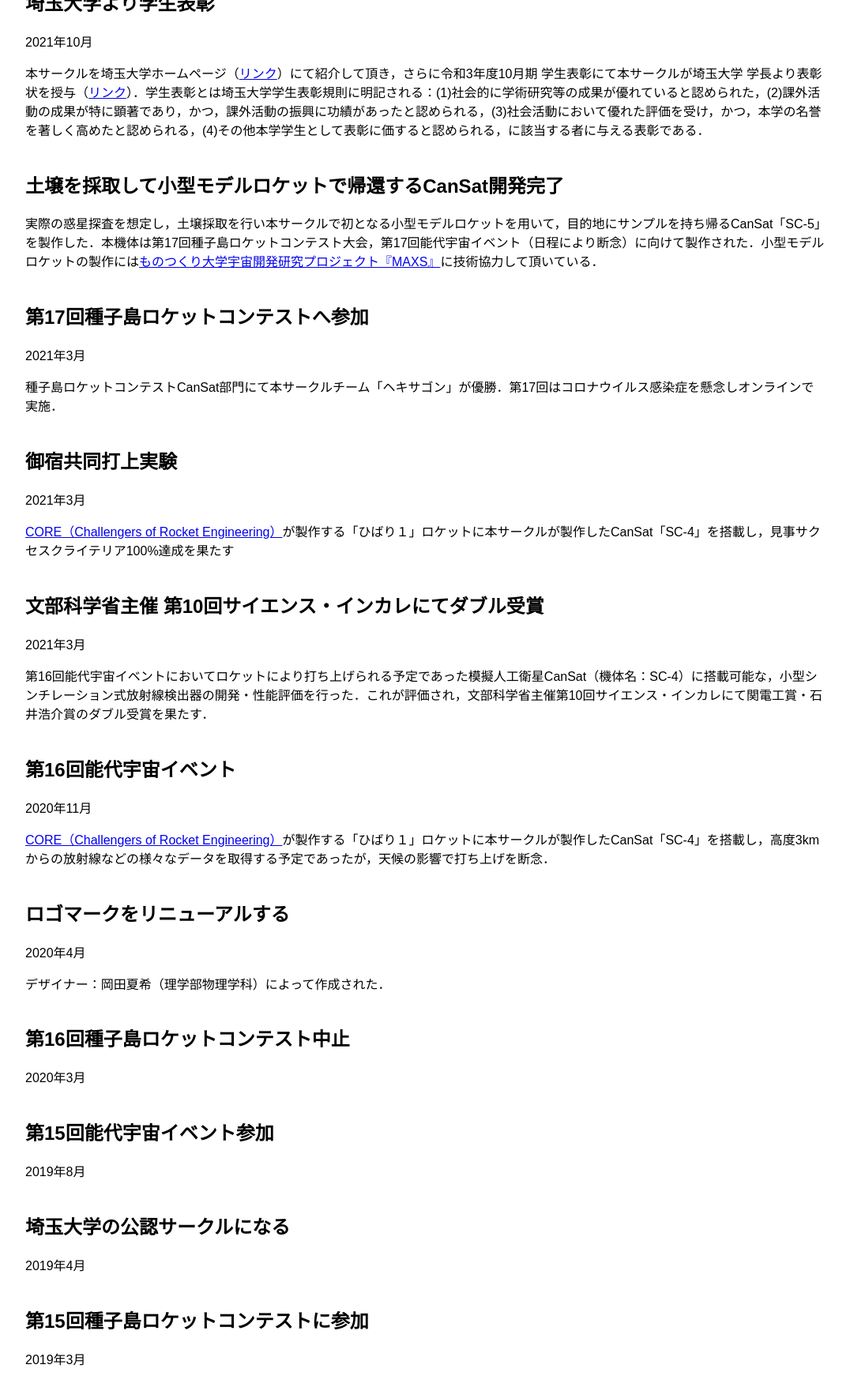
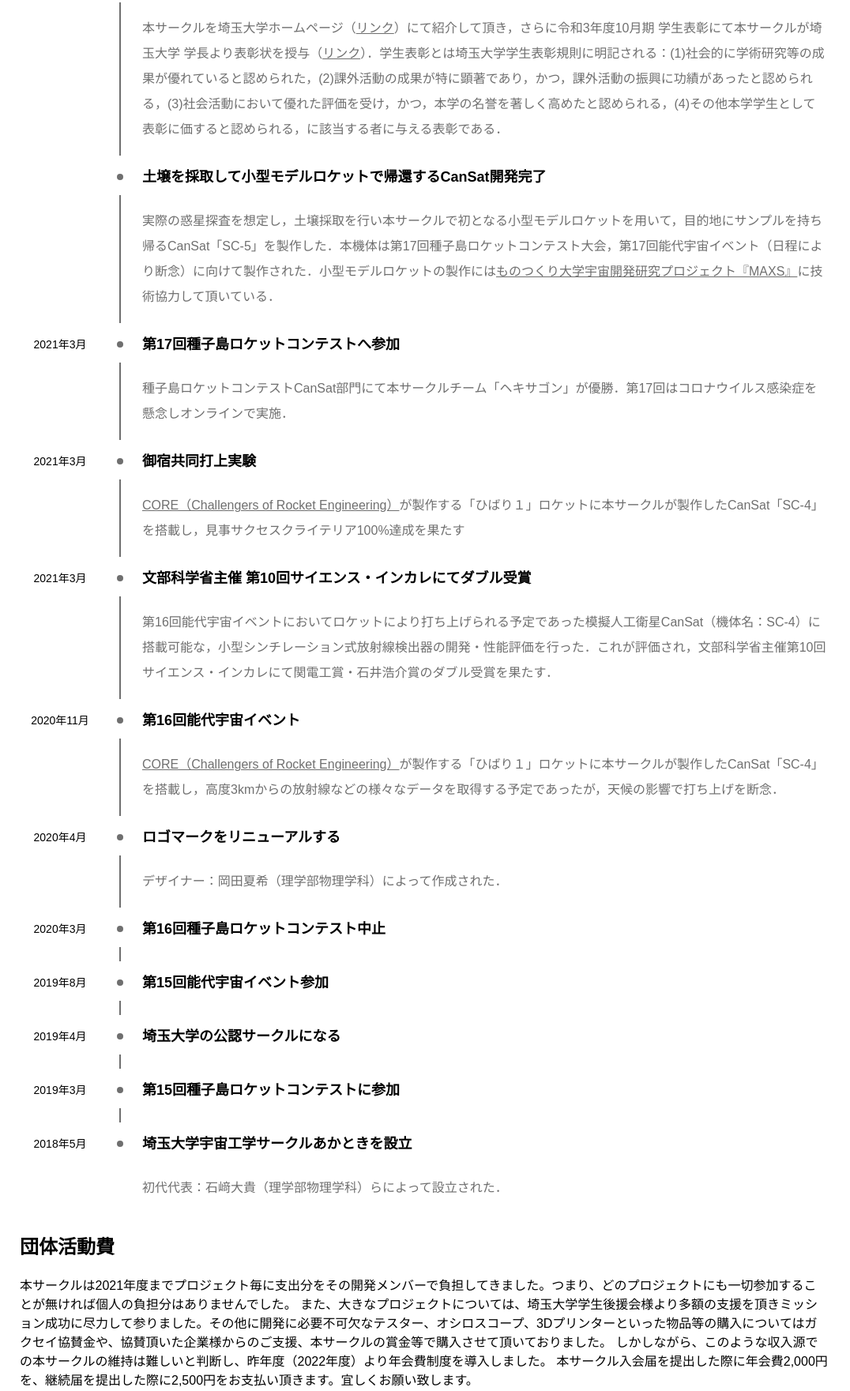
Before and after one commit to Akatoki-Saidai/Akatoki-Saidai.github.io, an Astro site: page /activity in a window 1280 px wide. Shown: the part 1345-3106 px from the top of the page at 79% size, without its empty margins (103-1179 px from the left). Built offline with nearby package versions, Linux system fonts and the light colour scheme; Astro itself is replaced by a stand-in of ours.

Commit message:
activity.astroの活動経歴部分のデザイン

```diff
--- a/src/pages/activity.astro
+++ b/src/pages/activity.astro
@@ -57,30 +57,30 @@ const pageTitle = "団体概要 | 埼玉大学宇宙工学サークルあかと
         </tr>
       </table>
     </section>
-    <section>
-      <h1>活動経歴</h1>
-      <table>
+    <section class="history">
+      <h1 class="content-title">活動経歴</h1>
+      <table class="history-table">
         <tr>
-          <td>
-            <span></span>
-            <span></span>
+          <td class="history-time"><time>2022年3月</time></td>
+          <td class="history-timeline">
+            <span class="history-dot"></span>
+            <span class="history-line"></span>
           </td>
-          <td>
+          <td class="history-content">
             <h2>第18回種子島ロケットコンテストへ参加</h2>
-            <time>2022年3月</time>
             <p>
               本サークルから2つのチームが出場した．入賞には至らなかったが，SC-7を完成させた．
             </p>
           </td>
         </tr>
         <tr>
-          <td>
-            <span></span>
-            <span></span>
+          <td class="history-time"><time>2021年10月</time></td>
+          <td class="history-timeline">
+            <span class="history-dot"></span>
+            <span class="history-line"></span>
           </td>
-          <td>
+          <td class="history-content">
             <h2>埼玉大学より学生表彰</h2>
-            <time>2021年10月</time>
             <p>
               本サークルを埼玉大学ホームページ（<a
                 href="http://www.saitama-u.ac.jp/entrance/scweb/column/column05/1034/"
@@ -94,13 +94,13 @@ const pageTitle = "団体概要 | 埼玉大学宇宙工学サークルあかと
           </td>
         </tr>
         <tr>
-          <td>
-            <span></span>
-            <span></span>
+          <td class="history-time"><time></time></td>
+          <td class="history-timeline">
+            <span class="history-dot"></span>
+            <span class="history-line"></span>
           </td>
-          <td>
+          <td class="history-content">
             <h2>土壌を採取して小型モデルロケットで帰還するCanSat開発完了</h2>
-            <time></time>
             <p>
               実際の惑星探査を想定し，土壌採取を行い本サークルで初となる小型モデルロケットを用いて，目的地にサンプルを持ち帰るCanSat「SC-5」を製作した．本機体は第17回種子島ロケットコンテスト大会，第17回能代宇宙イベント（日程により断念）に向けて製作された．小型モデルロケットの製作には<a
                 href="https://www.iot.ac.jp/campuslife/project/cosmos/"
@@ -110,26 +110,26 @@ const pageTitle = "団体概要 | 埼玉大学宇宙工学サークルあかと
           </td>
         </tr>
         <tr>
-          <td>
-            <span></span>
-            <span></span>
+          <td class="history-time"><time>2021年3月</time></td>
+          <td class="history-timeline">
+            <span class="history-dot"></span>
+            <span class="history-line"></span>
           </td>
-          <td>
+          <td class="history-content">
             <h2>第17回種子島ロケットコンテストへ参加</h2>
-            <time>2021年3月</time>
             <p>
               種子島ロケットコンテストCanSat部門にて本サークルチーム「ヘキサゴン」が優勝．第17回はコロナウイルス感染症を懸念しオンラインで実施．
             </p>
           </td>
         </tr>
         <tr>
-          <td>
-            <span></span>
-            <span></span>
+          <td class="history-time"><time>2021年3月</time></td>
+          <td class="history-timeline">
+            <span class="history-dot"></span>
+            <span class="history-line"></span>
           </td>
-          <td>
+          <td class="history-content">
             <h2>御宿共同打上実験</h2>
-            <time>2021年3月</time>
             <p>
               <a href="https://corerocket.net/"
                 >CORE（Challengers of Rocket Engineering）</a
@@ -138,26 +138,26 @@ const pageTitle = "団体概要 | 埼玉大学宇宙工学サークルあかと
           </td>
         </tr>
         <tr>
-          <td>
-            <span></span>
-            <span></span>
+          <td class="history-time"><time>2021年3月</time></td>
+          <td class="history-timeline">
+            <span class="history-dot"></span>
+            <span class="history-line"></span>
           </td>
-          <td>
+          <td class="history-content">
             <h2>文部科学省主催 第10回サイエンス・インカレにてダブル受賞</h2>
-            <time>2021年3月</time>
             <p>
               第16回能代宇宙イベントにおいてロケットにより打ち上げられる予定であった模擬人工衛星CanSat（機体名：SC-4）に搭載可能な，小型シンチレーション式放射線検出器の開発・性能評価を行った．これが評価され，文部科学省主催第10回サイエンス・インカレにて関電工賞・石井浩介賞のダブル受賞を果たす．
             </p>
           </td>
         </tr>
         <tr>
-          <td>
-            <span></span>
-            <span></span>
+          <td class="history-time"><time>2020年11月</time></td>
+          <td class="history-timeline">
+            <span class="history-dot"></span>
+            <span class="history-line"></span>
           </td>
-          <td>
+          <td class="history-content">
             <h2>第16回能代宇宙イベント</h2>
-            <time>2020年11月</time>
             <p>
               <a href="https://corerocket.net/"
                 >CORE（Challengers of Rocket Engineering）</a
@@ -166,68 +166,68 @@ const pageTitle = "団体概要 | 埼玉大学宇宙工学サークルあかと
           </td>
         </tr>
         <tr>
-          <td>
-            <span></span>
-            <span></span>
+          <td class="history-time"><time>2020年4月</time></td>
+          <td class="history-timeline">
+            <span class="history-dot"></span>
+            <span class="history-line"></span>
           </td>
-          <td>
+          <td class="history-content">
             <h2>ロゴマークをリニューアルする</h2>
-            <time>2020年4月</time>
             <p>デザイナー：岡田夏希（理学部物理学科）によって作成された．</p>
           </td>
         </tr>
         <tr>
-          <td>
-            <span></span>
-            <span></span>
+          <td class="history-time"><time>2020年3月</time></td>
+          <td class="history-timeline">
+            <span class="history-dot"></span>
+            <span class="history-line"></span>
           </td>
-          <td>
+          <td class="history-content">
             <h2>第16回種子島ロケットコンテスト中止</h2>
-            <time>2020年3月</time>
             <p></p>
           </td>
         </tr>
         <tr>
-          <td>
-            <span></span>
-            <span></span>
+          <td class="history-time"><time>2019年8月</time></td>
+          <td class="history-timeline">
+            <span class="history-dot"></span>
+            <span class="history-line"></span>
           </td>
-          <td>
+          <td class="history-content">
             <h2>第15回能代宇宙イベント参加</h2>
-            <time>2019年8月</time>
             <p></p>
           </td>
         </tr>
         <tr>
-          <td>
-            <span></span>
-            <span></span>
+          <td class="history-time"><time>2019年4月</time></td>
+          <td class="history-timeline">
+            <span class="history-dot"></span>
+            <span class="history-line"></span>
           </td>
-          <td>
+          <td class="history-content">
             <h2>埼玉大学の公認サークルになる</h2>
-            <time>2019年4月</time>
             <p></p>
           </td>
         </tr>
         <tr>
-          <td>
-            <span></span>
-            <span></span>
+          <td class="history-time"><time>2019年3月</time></td>
+          <td class="history-timeline">
+            <span class="history-dot"></span>
+            <span class="history-line"></span>
           </td>
-          <td>
+          <td class="history-content">
             <h2>第15回種子島ロケットコンテストに参加</h2>
-            <time>2019年3月</time>
             <p></p>
           </td>
         </tr>
         <tr>
-          <td>
-            <span></span>
-            <span></span>
+          <td class="history-time"><time>2018年5月</time></td>
+          <td class="history-timeline">
+            <span class="history-dot"></span>
+            <span class="history-line history-line-start"></span>
           </td>
-          <td>
+          <td class="history-content">
             <h2>埼玉大学宇宙工学サークルあかときを設立</h2>
-            <time>2018年5月</time>
             <p>初代代表：石﨑大貴（理学部物理学科）らによって設立された．</p>
           </td>
         </tr>
--- a/src/styles/activity.css
+++ b/src/styles/activity.css
@@ -63,3 +63,67 @@
   background-color: #e5e7eb;
   text-align: center;
 }
+
+.history-time {
+  width: 96px;
+  text-align: center;
+  vertical-align: top;
+  height: 48px;
+  line-height: 48px;
+  font-size: 14px;
+}
+
+.history-timeline {
+  width: 48px;
+  vertical-align: top;
+  height: 100%;
+  position: relative;
+}
+
+.history-dot {
+  display: block;
+  width: 8px;
+  height: 8px;
+  padding: 8px;
+  margin: 12px;
+}
+
+.history-dot::before {
+  content: "";
+  position: absolute;
+  display: block;
+  width: .5rem;
+  height: .5rem;
+  border-radius: 100%;
+  background-color: #6f6f6f;
+}
+
+.history-line {
+  display: block;
+  width: 2px;
+  background-color: #6f6f6f;
+  position: absolute;
+  top: 48px;
+  bottom: 0;
+  left: 1.5rem;
+}
+
+.history-line-start {
+  display: none;
+}
+
+.history-content h2 {
+  height: 48px;
+  line-height: 48px;
+  margin: 0;
+  font-size: 18px;
+}
+
+.history-content p {
+  color: #6f6f6f;
+  line-height: 32px;
+}
+
+.history-content p a {
+  color: #6f6f6f;
+}
```
